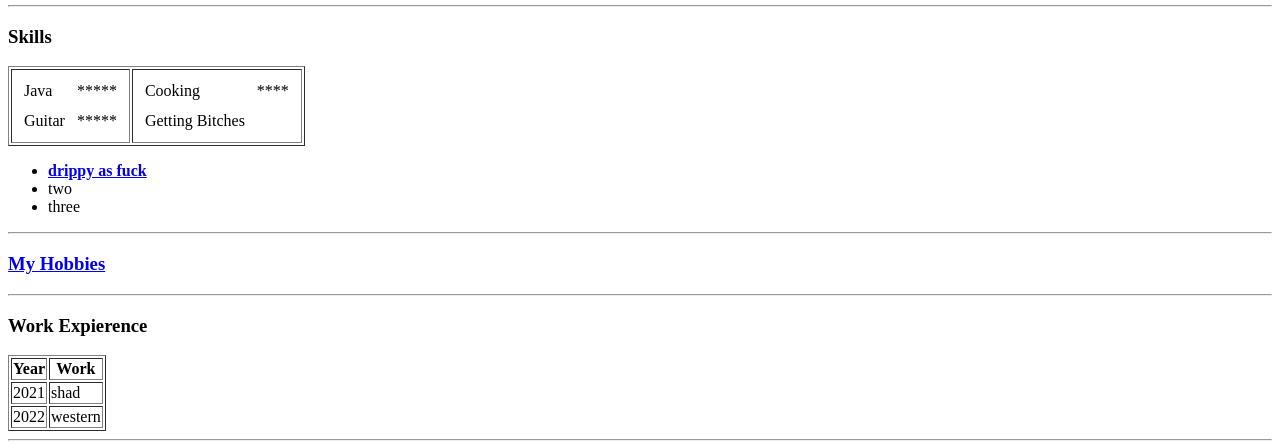
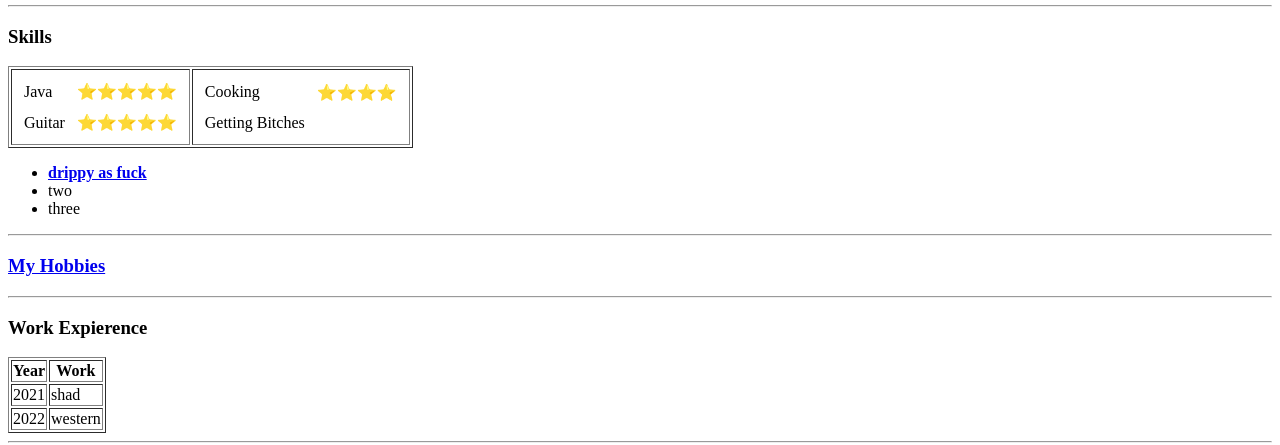
Before and after one commit to dahan8473/cv, a plain HTML site: page index.html in a window 1280 px wide. Shown: the part 357-802 px from the top of the page. Drawn offline with Linux system fonts and the light colour scheme.

Commit message:
index.html star update

```diff
--- a/index.html
+++ b/index.html
@@ -29,11 +29,11 @@
         <table cellspacing="10" >
           <tr>
             <td>Java</td>
-            <td>*****</td>
+            <td>⭐⭐⭐⭐⭐</td>
           </tr>
           <tr>
             <td>Guitar</td>
-            <td>*****</td>
+            <td>⭐⭐⭐⭐⭐</td>
           </tr>
         </table>
       </td>
@@ -41,7 +41,7 @@
         <table cellspacing="10">
           <tr>
             <td>Cooking</td>
-            <td>****</td>
+            <td>⭐⭐⭐⭐</td>
           </tr>
           <tr>
             <td>Getting Bitches</td>
@@ -78,7 +78,7 @@
     </tr>
     <tr>
       <td>2022</td>
-      <td>western</td>
+      <td>western </td>
     </tr>
   </table>
   <hr>
```
